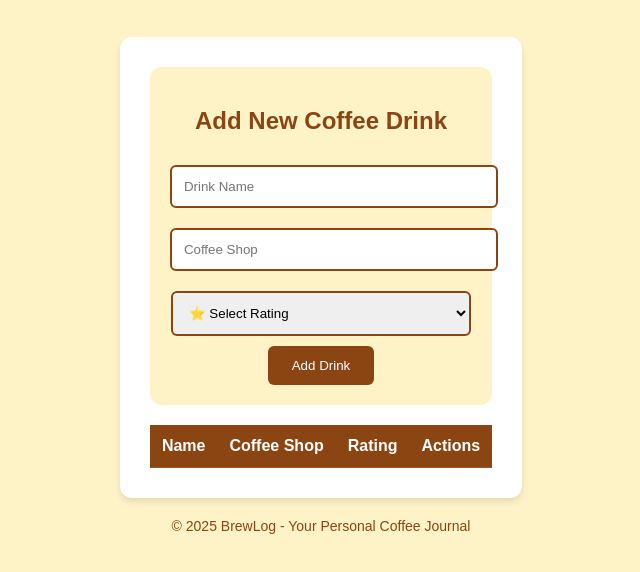
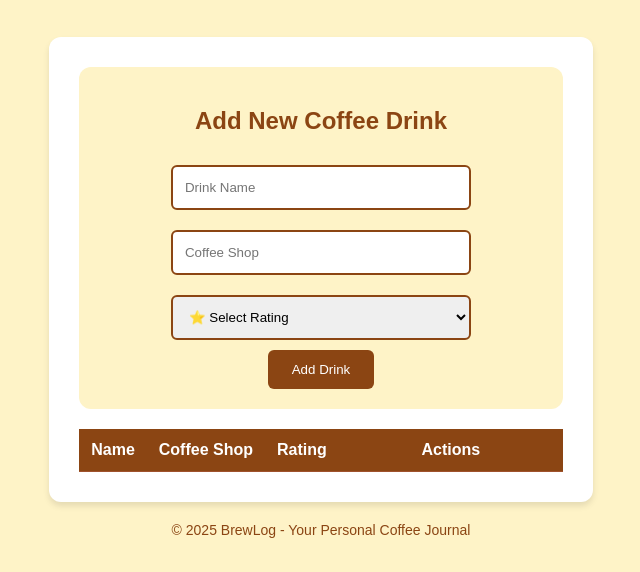
Before and after one commit to warishaak/prg_assignment2_front, a plain HTML site: page public/coffeeDrinks.html in a window 1280 px wide. Shown: the part 235-807 px from the top of the page, without its empty margins (319-959 px from the left). Drawn offline with Linux system fonts and the light colour scheme; no server answers.

Commit message:
Aligning buttons

```diff
--- a/public/coffeeDrinks.html
+++ b/public/coffeeDrinks.html
@@ -6,6 +6,7 @@
     <title>BrewLog - Coffee Journal</title>
     <link rel="stylesheet" href="styles.css">
     <style>
+        /* Main container for drinks section with card-like appearance */
         .drinks-container {
             background: white;
             padding: 30px;
@@ -22,15 +23,19 @@
             margin-bottom: 20px;
         }
 
+        /* Input and select */
         .add-drink-form input, .add-drink-form select {
             margin: 10px 0;
             padding: 12px;
             width: 100%;
             max-width: 300px;
+            box-sizing: border-box;
             border: 2px solid #8B4513;
             border-radius: 6px;
+            height: 45px;
         }
 
+        /* Submit button */
         .add-drink-form button {
             background: #8B4513;
             color: white;
@@ -51,6 +56,7 @@
             margin-bottom: 20px;
         }
 
+        /* Table layout and structure */
         .drinks-table {
             width: 100%;
             border-collapse: collapse;
@@ -63,10 +69,23 @@
             border-bottom: 1px solid #A0522D;
         }
 
+        /* Table header */
         .drinks-table th {
             background-color: #8B4513;
             color: white;
             font-weight: bold;
+        }
+
+        /* Actions column width adjustment */
+        .drinks-table th:last-child {
+            text-align: center;
+            min-width: 200px;
+        }
+
+        /* Center align rating column */
+        .drinks-table th:nth-child(3),
+        .drinks-table td:nth-child(3) {
+            text-align: center;
         }
 
         .action-buttons button {
@@ -136,6 +155,7 @@
             </form>
         </div>
 
+            <!-- Table for displaying coffee drinks -->
             <div class="table-responsive">
                 <table class="drinks-table">
                     <thead>
@@ -157,3 +177,4 @@
     </div>
     <script src="/js/coffeeDrinks.js"></script>
 </body>
+</html>
```
Lines whose indentation alone changed are shown as unchanged.
